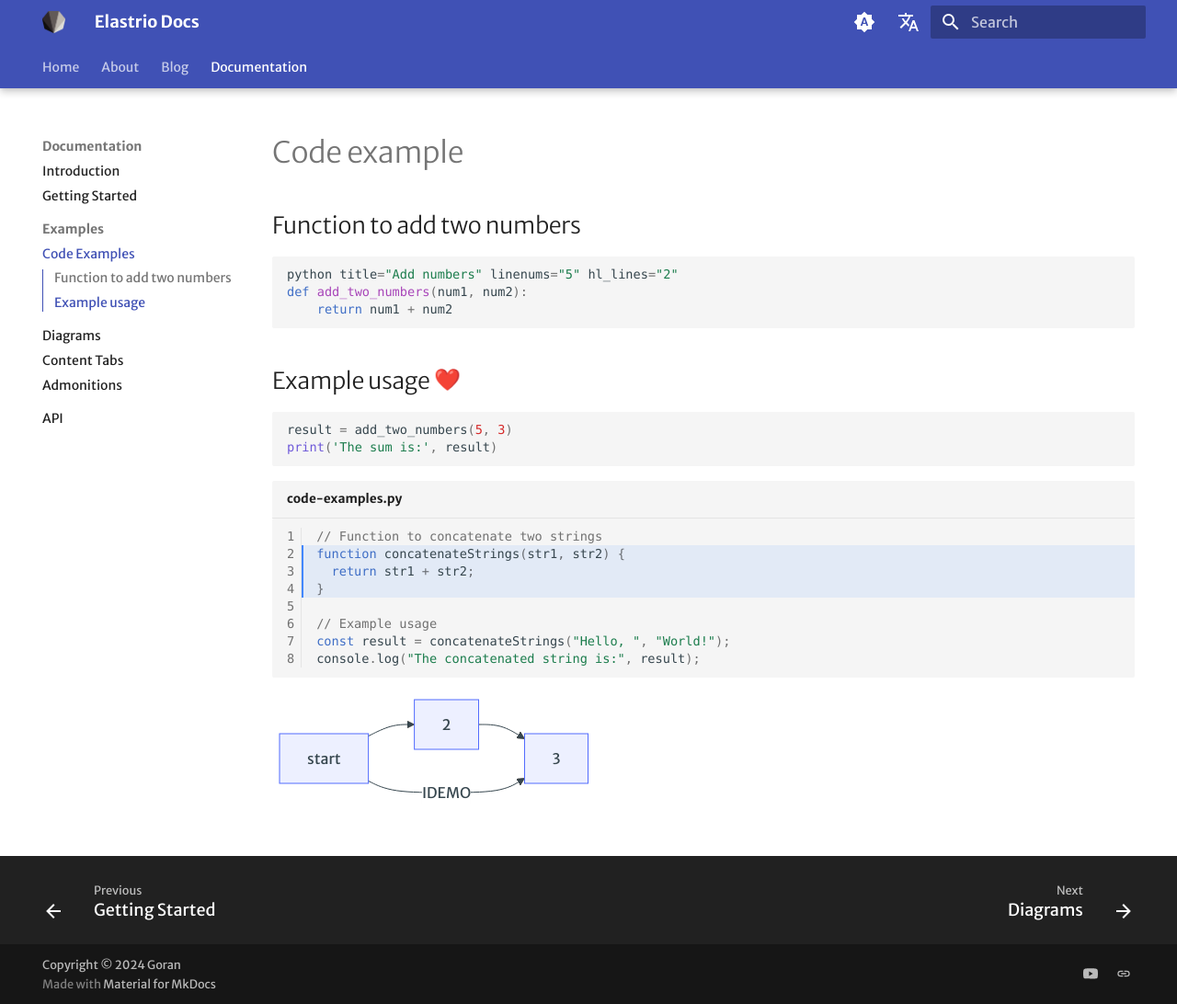
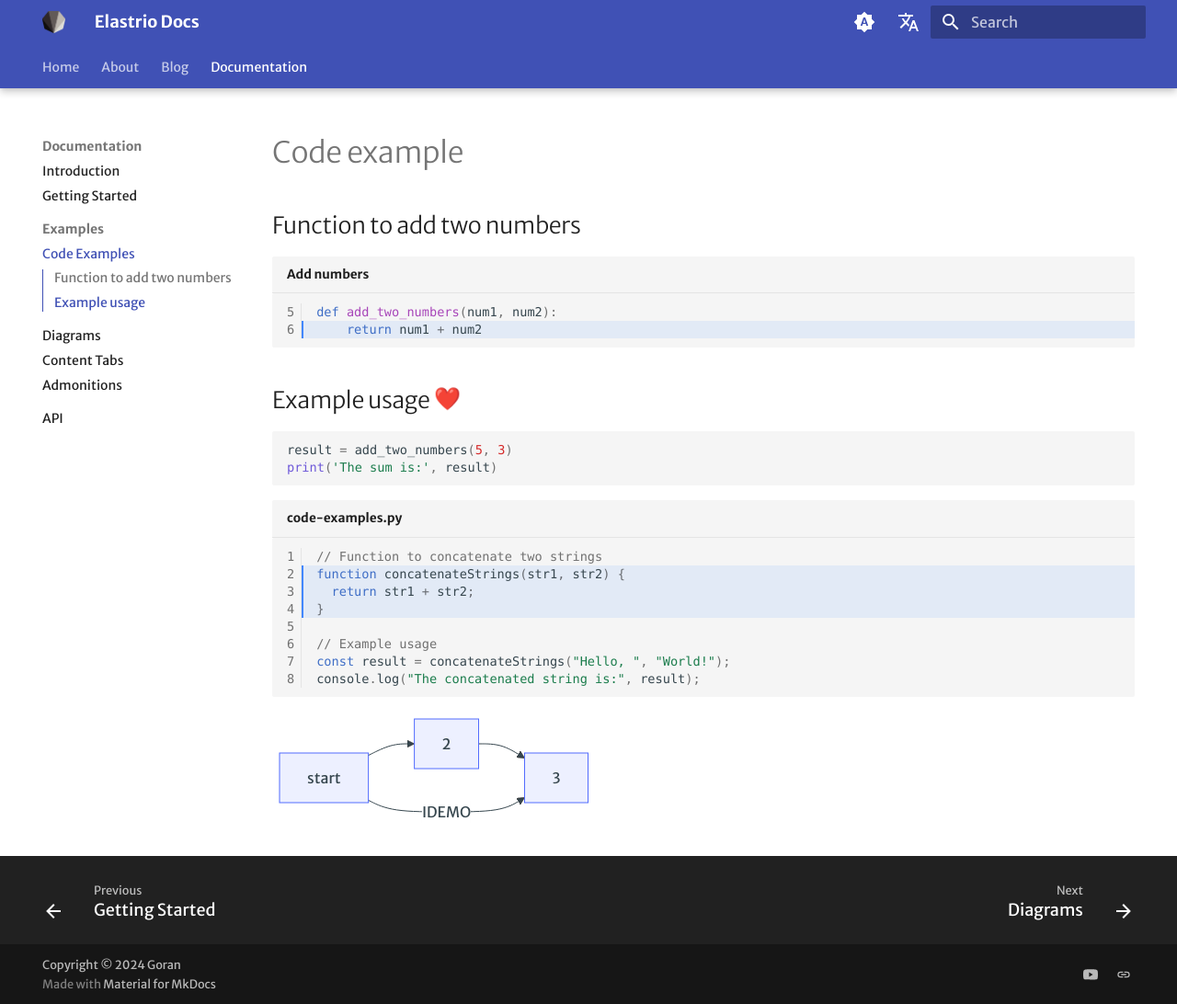
Before and after one commit to Elastrio/elastrio.github.io, an MkDocs documentation site: the page built from docs/code-exaples.md, in a window 1280 px wide and 1092 px high. Shown: the whole window at 92% size. Built offline with MkDocs 1.6.1 and Material for MkDocs 9.7.7, drawn with Linux system fonts in a browser that asks for light colours; emoji names are drawn with the system emoji font; some web fonts are replaced; plug-ins that fetch from the network failed and are left out; comment, search, counter and statistics services are not loaded.

````diff
--- a/docs/code-exaples.md
+++ b/docs/code-exaples.md
@@ -1,8 +1,8 @@
 # Code example
 
 ## Function to add two numbers
-```py
-python title="Add numbers" linenums="5" hl_lines="2"
+```python title="Add numbers" linenums="5" hl_lines="2"
+
 def add_two_numbers(num1, num2):
     return num1 + num2
 ```
````
